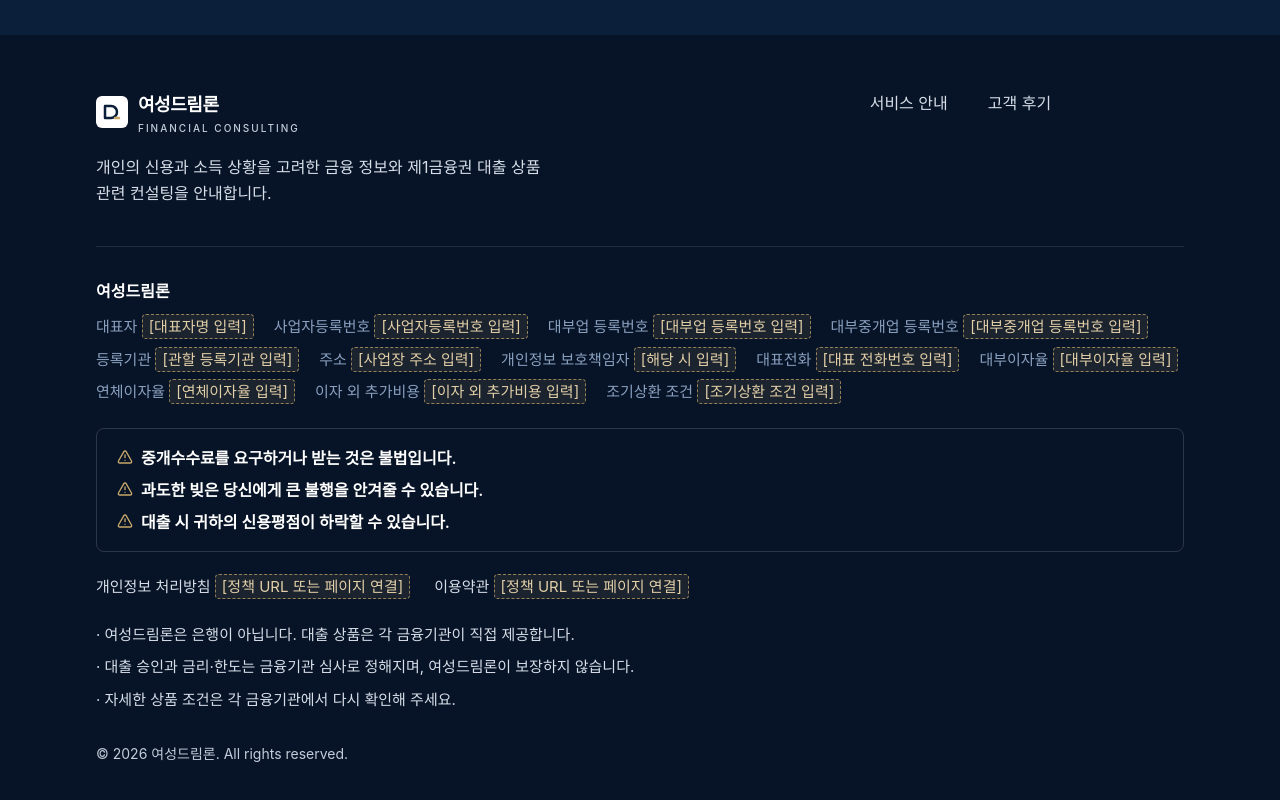
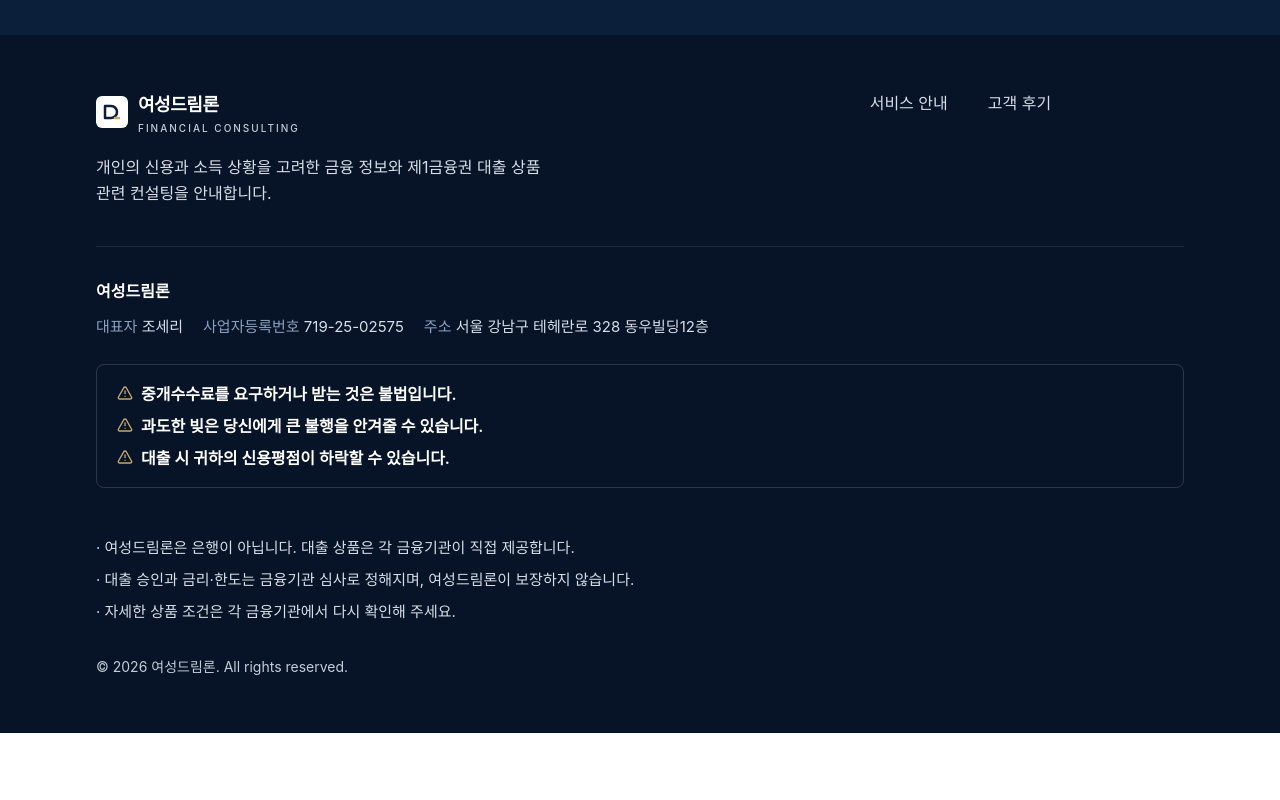
Before and after one commit to akainu1977-debug/yeosung-dreamloan, a React (Vite) app: page / in a window 1280 px wide. Shown: the part 3637-4437 px from the top of the page. After the commit the page ends 4370 px from the top, so only its background shows below. Built offline with nearby package versions, Linux system fonts and the light colour scheme; a web font is replaced by a local one.

Commit message:
사업자번호 등록

```diff
--- a/src/components/Footer.tsx
+++ b/src/components/Footer.tsx
@@ -12,18 +12,11 @@ type Field = Exclude<keyof CompanyInfo, 'name'>;
 const infoFields: { label: string; field: Field }[] = [
   { label: '대표자', field: 'ceo' },
   { label: '사업자등록번호', field: 'businessRegistrationNumber' },
-  { label: '대부업 등록번호', field: 'lendingRegistrationNumber' },
-  { label: '대부중개업 등록번호', field: 'brokerageRegistrationNumber' },
-  { label: '등록기관', field: 'registrationAuthority' },
   { label: '주소', field: 'address' },
-  { label: '개인정보 보호책임자', field: 'privacyOfficer' },
 ];
 
 const lendingLabels: Record<keyof typeof lendingTermPlaceholders, string> = {
-  interestRate: '대부이자율',
-  overdueInterestRate: '연체이자율',
-  additionalCosts: '이자 외 추가비용',
-  earlyRepaymentTerms: '조기상환 조건',
+
 };
 
 function InfoItem({ label, children }: { label: string; children: ReactNode }) {
@@ -86,15 +79,6 @@ export function Footer() {
                 <ValueOrPlaceholder value={company[f.field]} placeholder={placeholders[f.field]} tone="dark" />
               </InfoItem>
             ))}
-            <InfoItem label="대표전화">
-              {telHref ? (
-                <a href={telHref} className="font-semibold text-white hover:underline">
-                  {company.phone}
-                </a>
-              ) : (
-                <Placeholder label={placeholders.phone} tone="dark" />
-              )}
-            </InfoItem>
             {lendingTerms.enabled &&
               (Object.keys(lendingLabels) as (keyof typeof lendingLabels)[]).map((key) => (
                 <InfoItem key={key} label={lendingLabels[key]}>
@@ -117,8 +101,6 @@ export function Footer() {
         )}
 
         <div className="mt-6 flex flex-wrap gap-x-6 gap-y-2 text-[15px]">
-          <PolicyLink label="개인정보 처리방침" url={company.privacyPolicyUrl} placeholder={placeholders.privacyPolicyUrl} />
-          <PolicyLink label="이용약관" url={company.termsUrl} placeholder={placeholders.termsUrl} />
         </div>
 
         <ul className="mt-6 space-y-2 text-[15px] leading-relaxed text-navy-100">
--- a/src/config/company.ts
+++ b/src/config/company.ts
@@ -42,15 +42,15 @@ export interface CompanyInfo {
 
 export const company: CompanyInfo = {
   name: '여성드림론',
-  ceo: null,
-  businessRegistrationNumber: null,
+  ceo: '조세리',
+  businessRegistrationNumber: '719-25-02575',
   lendingRegistrationNumber: null,
   brokerageRegistrationNumber: null,
   registrationAuthority: null,
-  address: null,
+  address: '서울 강남구 테헤란로 328 동우빌딩12층',
   phone: null,
   phoneHours: null,
-  privacyOfficer: null,
+  privacyOfficer: '조세리',
   privacyPolicyUrl: null,
   termsUrl: null,
 };
```
